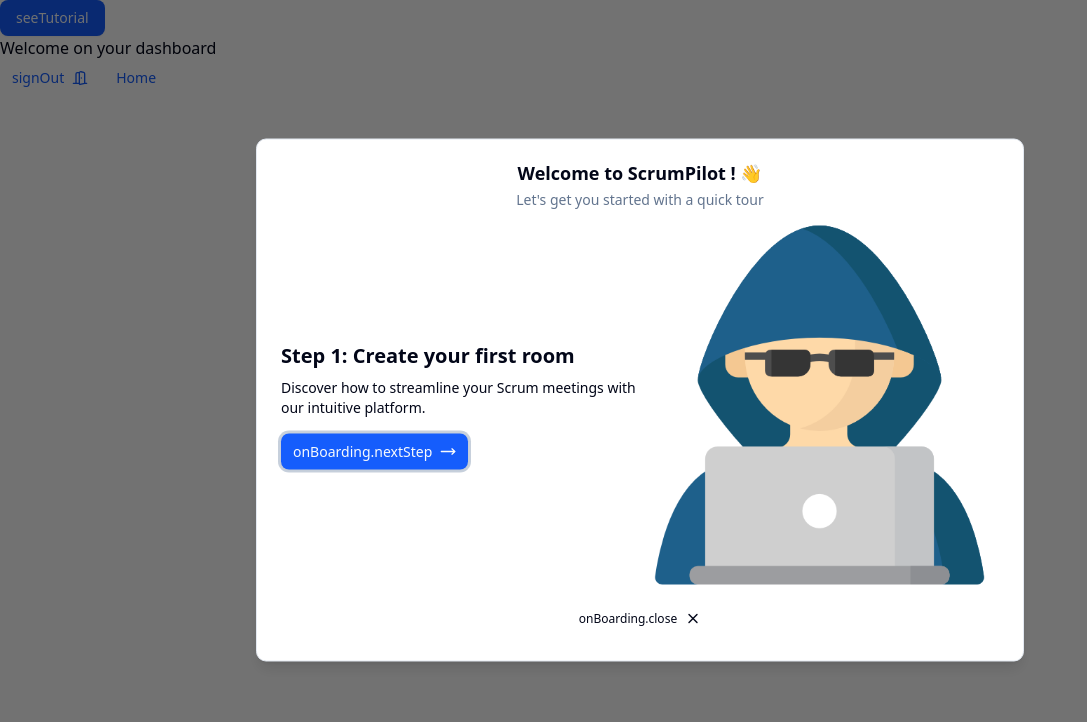
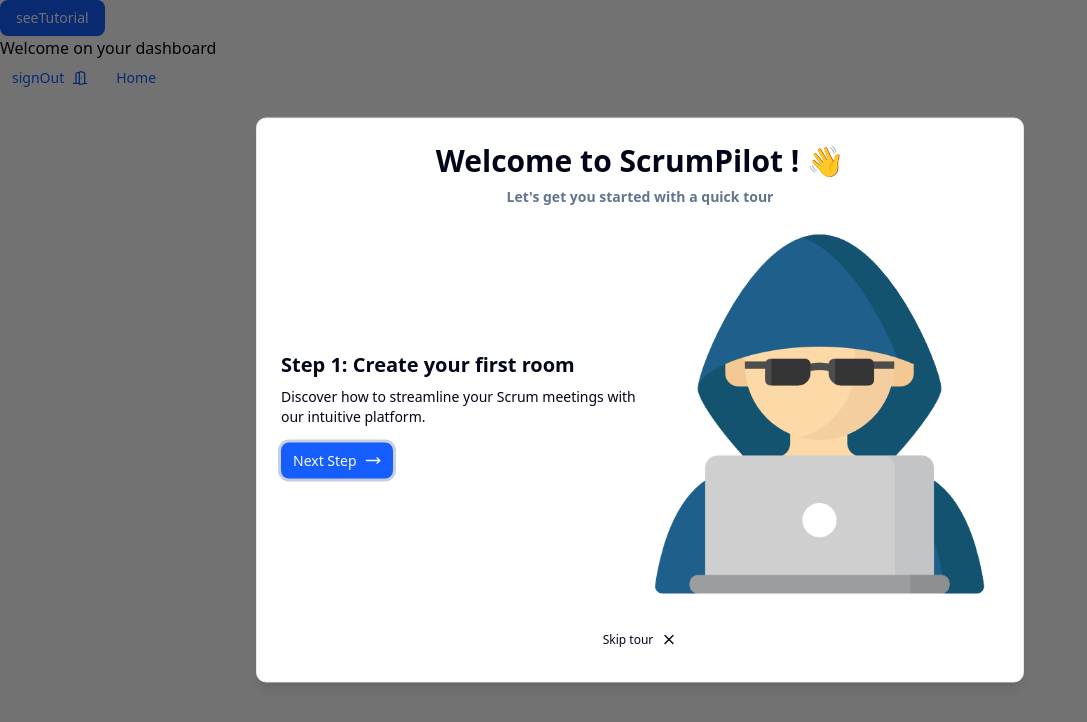
Before and after one commit to npier97/ScrumPilot, a React (Vite) app: page /dashboard in a window 1280 px wide. Shown: the top 722 px of the page, without its empty margins (0-1087 px from the left). Built offline with nearby package versions, Linux system fonts and the light colour scheme; no server answers; sample sign-in values are in the browser's storage.

Commit message:
style: update ui + messages

```diff
--- a/src/components/Dashboard/OnBoarding.tsx
+++ b/src/components/Dashboard/OnBoarding.tsx
@@ -5,20 +5,19 @@
   DialogHeader,
   DialogTitle,
   DialogTrigger,
-  DialogOverlay,
-  DialogClose,
-  DialogFooter
+  DialogOverlay
 } from '@/components/ui/dialog';
 import { useEffect, useState } from 'react';
 import { useTranslation } from 'react-i18next';
 import { Button } from '../ui/button';
-import { X, StepBack } from 'lucide-react';
 import OnBoardingStep from './OnBoardingStep';
 import { NumericActionProps } from '@/types/Dashboard';
 import { onBoardingMessages } from '@/ressources/datas/onBoardingMessages';
+import OnBoardingFooter from './onBoardingFooter';
 
 const OnBoarding = () => {
   const [isOpen, setIsOpen] = useState(false);
+  // TODO: get info from firestore db
   const [hasSeenOnboarding, setHasSeenOnboarding] = useState(false);
   const { t } = useTranslation();
   const [index, setIndex] = useState(0);
@@ -55,10 +54,10 @@
 
       <DialogContent className='duration-700 ease-out w-full lg:max-w-[60%]! '>
         <DialogHeader className=''>
-          <DialogTitle className='text-center'>
-            {t('onBoarding.title')}
+          <DialogTitle asChild className='text-center text-3xl font-bold'>
+            <h1>{t('onBoarding.title')}</h1>
           </DialogTitle>
-          <DialogDescription className='text-center'>
+          <DialogDescription className='text-center font-bold'>
             {t('onBoarding.description')}
           </DialogDescription>
         </DialogHeader>
@@ -71,30 +70,11 @@
           resetProcess={() => setIndex(0)}
         />
 
-        <DialogFooter className='relative'>
-          {index > 0 && (
-            <Button
-              onClick={() => switchStepValue('decrement')}
-              className='text-xs text-primary absolute bottom-0 left-0'
-              variant='ghost'
-            >
-              <StepBack />
-              {t('onBoarding.stepBack')}
-            </Button>
-          )}
-          <DialogClose
-            onClick={() => setIsOpen(false)}
-            asChild
-            className='mx-auto text-xs'
-          >
-            {index < onBoardingMessages.length - 1 && (
-              <Button variant='ghost'>
-                {t('onBoarding.close')}
-                <X />
-              </Button>
-            )}
-          </DialogClose>
-        </DialogFooter>
+        <OnBoardingFooter
+          decrementStepIndex={() => switchStepValue('decrement')}
+          closeDialog={() => setIsOpen(false)}
+          index={index}
+        />
       </DialogContent>
     </Dialog>
   );
--- /dev/null
+++ b/src/components/Dashboard/OnBoardingFooter.tsx
@@ -0,0 +1,39 @@
+import { DialogClose, DialogFooter } from '@/components/ui/dialog';
+import { X, StepBack } from 'lucide-react';
+import { onBoardingMessages } from '@/ressources/datas/onBoardingMessages';
+import { OnBoardingFooterProps } from '@/types/Dashboard';
+import { Button } from '@/components/ui/button';
+import { useTranslation } from 'react-i18next';
+
+const OnBoardingFooter = ({
+  index,
+  decrementStepIndex,
+  closeDialog
+}: OnBoardingFooterProps) => {
+  const { t } = useTranslation();
+
+  return (
+    <DialogFooter className='relative'>
+      {index > 0 && (
+        <Button
+          onClick={decrementStepIndex}
+          className='text-xs text-primary absolute bottom-0 left-0'
+          variant='ghost'
+        >
+          <StepBack />
+          {t('onBoarding.stepBack')}
+        </Button>
+      )}
+      <DialogClose onClick={closeDialog} asChild className='mx-auto text-xs'>
+        {index < onBoardingMessages.length - 1 && (
+          <Button variant='ghost'>
+            {t('onBoarding.skipTour')}
+            <X />
+          </Button>
+        )}
+      </DialogClose>
+    </DialogFooter>
+  );
+};
+
+export default OnBoardingFooter;
--- a/src/components/Dashboard/OnBoardingStep.tsx
+++ b/src/components/Dashboard/OnBoardingStep.tsx
@@ -20,7 +20,7 @@
   if (!messages) return;
 
   return (
-    <div className='w-full flex h-full'>
+    <div className='w-full flex h-full py-3'>
       <div className='basis-full w-full flex flex-col justify-center items-start space-y-4'>
         <div className='flex flex-col space-y-2'>
           <h3 className='font-bold text-xl'>{t(messages.stepTitle)}</h3>
--- a/src/types/Dashboard.ts
+++ b/src/types/Dashboard.ts
@@ -13,3 +13,9 @@
   closeProcess: () => void;
   resetProcess: () => void;
 }
+
+export interface OnBoardingFooterProps {
+  index: number;
+  decrementStepIndex: () => void;
+  closeDialog: () => void;
+}
--- a/src/utils/i18n/locales/en/en.json
+++ b/src/utils/i18n/locales/en/en.json
@@ -90,6 +90,10 @@
   "onBoarding": {
     "title": "Welcome to ScrumPilot ! 👋",
     "description": "Let's get you started with a quick tour",
+    "stepBack": "Back",
+    "skipTour": "Skip tour",
+    "nextStep": "Next Step",
+    "close": "Close",
     "step1": {
       "title": "Step 1: Create your first room",
       "description": "Discover how to streamline your Scrum meetings with our intuitive platform."
--- a/src/utils/i18n/locales/fr/fr.json
+++ b/src/utils/i18n/locales/fr/fr.json
@@ -88,8 +88,14 @@
     }
   },
   "onBoarding": {
+    "title": "Bienvenue sur ScrumPilot ! 👋",
+    "description": "Commençons par un rapide tour d'horizon",
+    "stepBack": "Retour",
+    "skipTour": "Passer l'onboarding",
+    "nextStep": "Étape Suivante",
+    "close": "Fermer",
     "step1": {
-      "title": "Bienvenue sur ScrumPilot",
+      "title": "Étape 1 : Créez votre première salle",
       "description": "Découvrez comment rationaliser vos réunions Scrum avec notre plateforme intuitive."
     },
     "step2": {
```
